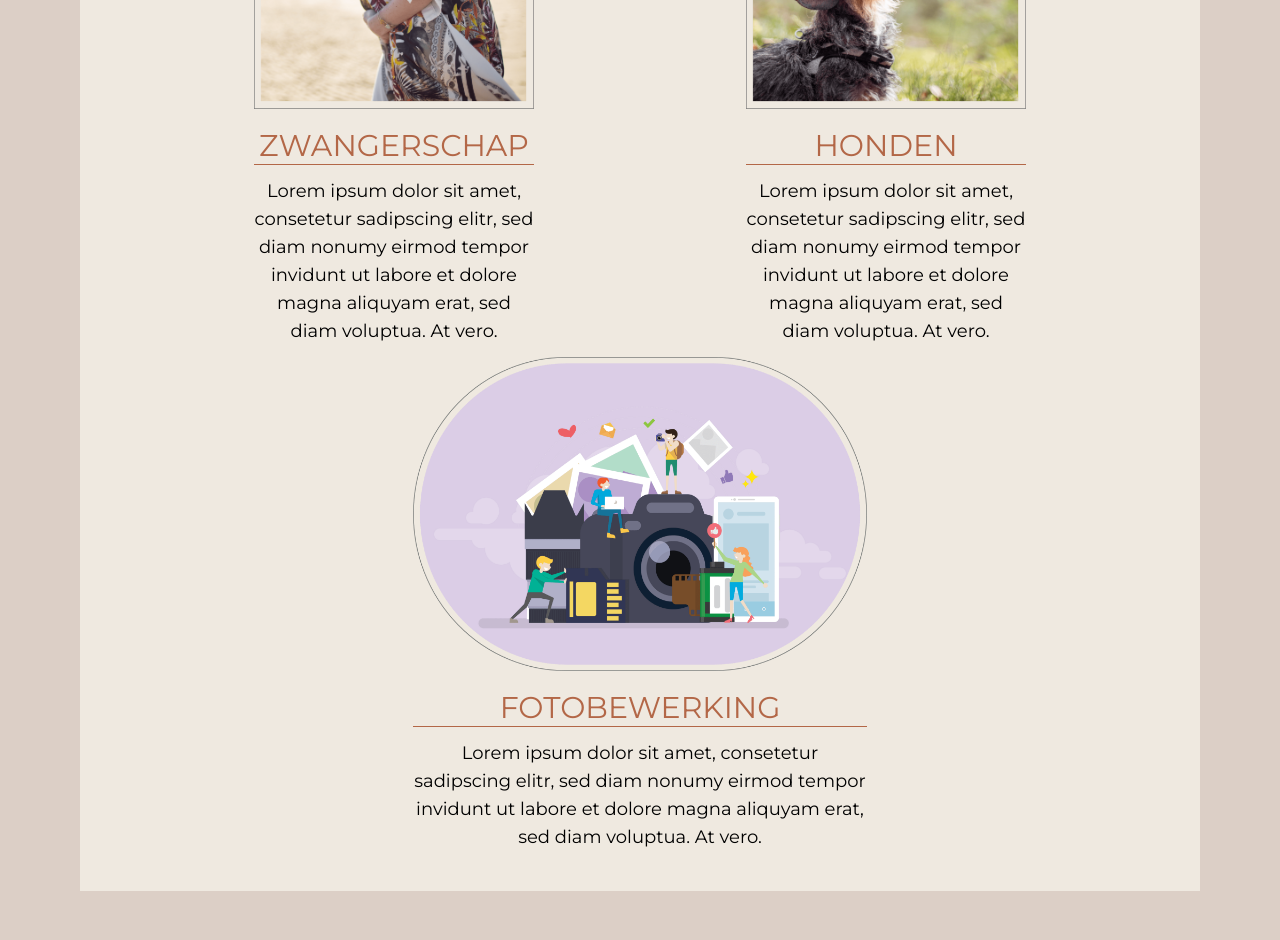
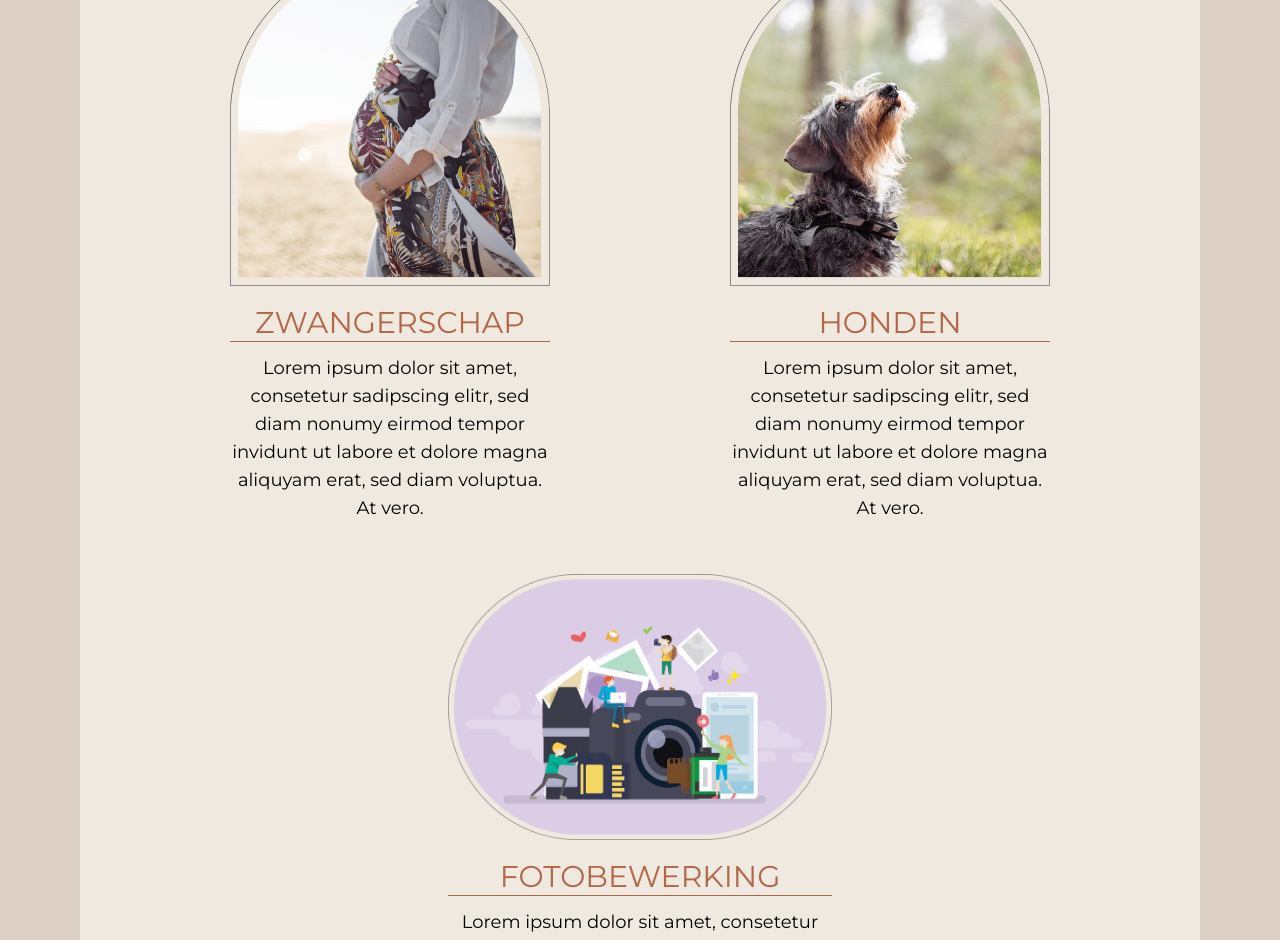
Before and after one commit to Sneruall/fotos-van-emily, a Next.js app: page / in a window 1280 px wide. Shown: the part 2660-3600 px from the top of the page. Built offline with nearby package versions, Linux system fonts and the light colour scheme.

Commit message:
Update "diensten" section
Added hover animations and switched to flexbox instead of css grid here and there.

```diff
--- a/components/sections/diensten.js
+++ b/components/sections/diensten.js
@@ -6,11 +6,11 @@ export default function Diensten() {
   return (
     <Section bg={"bg-pink-light md:bg-pink"}>
       <div className="md:bg-pink-light md:p-10 md:mx-auto md:max-w-6xl -mt-40">
-      <p className="my-3 text-6xl text-center font-display uppercase text-pink-darkest leading-snug">
+      <h2 className="my-3 text-6xl text-center font-display uppercase text-pink-darkest leading-snug">
         Fotografie diensten
-      </p>
+      </h2>
 
-      <div className="grid grid-rows-1 md:grid-cols-2 md:gap-6 justify-items-center mx-10 text-center">
+      <div className="grid grid-rows-1 md:grid-cols-2 md:gap-10 justify-items-center mx-10 text-center">
         <Dienst
           title={"Portret"}
           description={
--- a/components/sections/elements/dienst.js
+++ b/components/sections/elements/dienst.js
@@ -2,8 +2,8 @@ import Image from "next/image";
 
 export default function Dienst(props) {
   return (
-    <div className="w-4/5 md:w-3/5">
-      <div className="my-3">
+    <div className="mt-10 max-w-xs group cursor-pointer">
+      <div className="my-3 transition duration-200 ease-in transform group-hover:scale-105">
         <Image
           src={props.img}
           width={421}
@@ -11,7 +11,7 @@ export default function Dienst(props) {
           alt={props.alt}
         />
       </div>
-      <p className="text-xl md:text-2xl lg:text-3xl uppercase text-pink-darkest">{props.title}</p>
+      <h2 className="text-xl md:text-2xl lg:text-3xl uppercase text-pink-darkest transition-all duration-100 ease-in-out group-hover:font-bold">{props.title}</h2>
       <hr className="border-1 border-pink-darkest" />
       <p className="hidden md:block mt-3 text-lg">{props.description}</p>
     </div>
--- a/components/sections/elements/fotobewerking.js
+++ b/components/sections/elements/fotobewerking.js
@@ -1,11 +1,10 @@
 import Image from "next/image";
 
-export default function Fotobewerking(props){
-    return(
-        <div className="grid grid-rows-1 md:grid-cols-5 md:gap-6 justify-items-center mx-10 text-center">
-
-        <div className="w-4/5 col-start-2 col-end-5">
-          <div className="my-3">
+export default function Fotobewerking(props) {
+  return (
+    <div className="flex justify-center mt-10">
+      <div className="group cursor-pointer text-center max-w-sm">
+        <div className="my-3 transition duration-200 ease-in transform group-hover:scale-105">
           <Image
             src="/images/diensten/fotobewerking.png"
             width={568}
@@ -13,10 +12,16 @@ export default function Fotobewerking(props){
             alt="Fotobewerking"
           />
         </div>
-          <p className="text-xl md:text-2xl lg:text-3xl uppercase text-pink-darkest">Fotobewerking</p>
+        <h2 className="text-xl md:text-2xl lg:text-3xl uppercase text-pink-darkest transition-all duration-100 ease-in-out group-hover:font-bold">
+          Fotobewerking
+        </h2>
         <hr className="border-1 border-pink-darkest" />
-          <p className="hidden md:block mt-3 text-lg">Lorem ipsum dolor sit amet, consetetur sadipscing elitr, sed diam nonumy eirmod tempor invidunt ut labore et dolore magna aliquyam erat, sed diam voluptua. At vero.</p>
+        <p className="hidden md:block mt-3 text-lg">
+          Lorem ipsum dolor sit amet, consetetur sadipscing elitr, sed diam
+          nonumy eirmod tempor invidunt ut labore et dolore magna aliquyam erat,
+          sed diam voluptua. At vero.
+        </p>
       </div>
     </div>
-    )
+  );
 }
--- a/components/sections/welcome.js
+++ b/components/sections/welcome.js
@@ -39,9 +39,9 @@ export default function Welcome() {
               Mijn naam is
             </p>
 
-            <p className="font-display text-grey-darkest md:text-pink-darkest text-center md:text-left text-5xl md:text-7xl uppercase">
+            <h2 className="font-display text-grey-darkest md:text-pink-darkest text-center md:text-left text-5xl md:text-7xl uppercase">
               Emily van Roomen
-            </p>
+            </h2>
 
             <p className="font-sans normal-case text-black text-center md:text-left text-lg mx-6 md:mx-0 mt-7">
             Lorem ipsum dolor sit amet, consetetur sadipscing elitr, sed diam nonumy eirmod tempor invidunt ut labore et dolore magna aliquyam erat, sed diam voluptua. At vero eos et accusam et justo duo dolores et ea rebum. Stet clita kasd gubergren, no sea takimata sanctus est Lorem ipsum dolor sit amet. Lorem ipsum dolor sit amet, consetetur sadipscing elitr, sed diam nonumy eirmod tempor invidunt ut labore et dolore magna aliquyam erat, sed diam voluptua. At vero eos et accusam et justo duo dolores et ea rebum. Stet clita kasd gubergren, no sea takimata sanctus est Lorem ipsum dolor sit amet.
```
Lines whose indentation alone changed are shown as unchanged.
